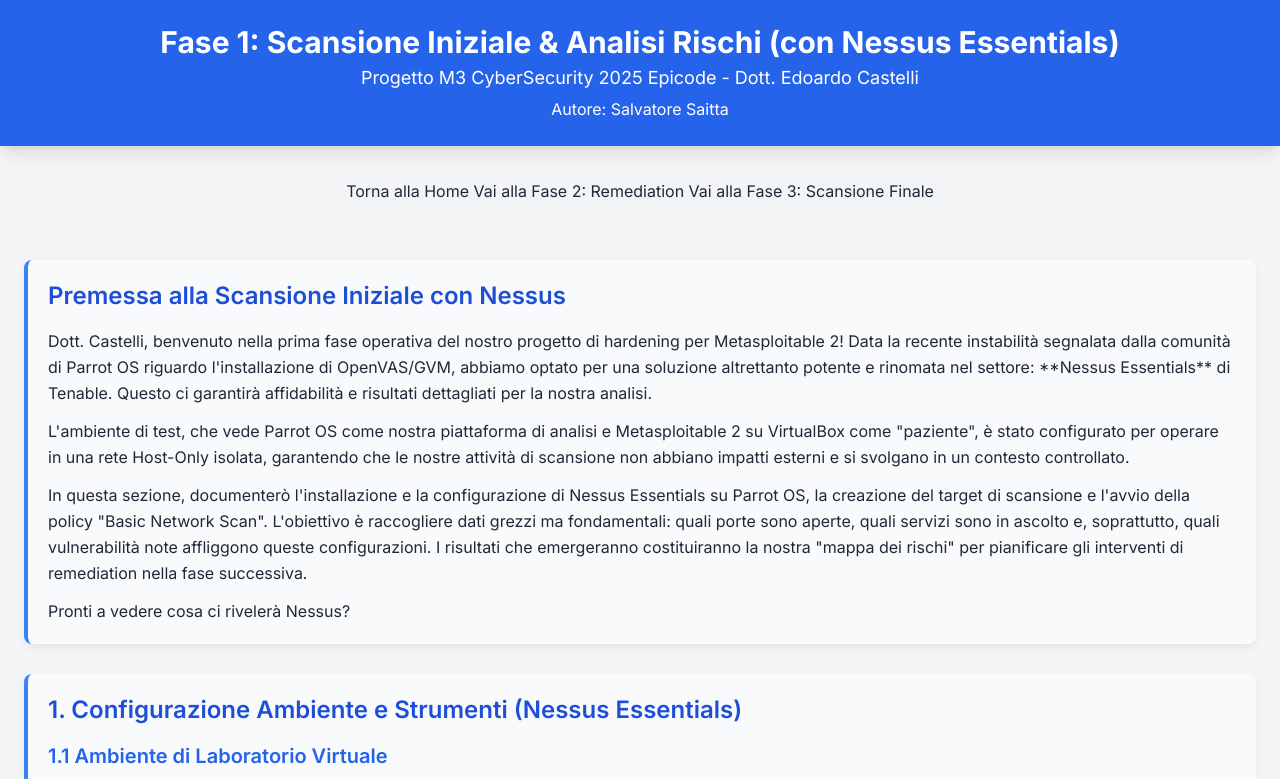
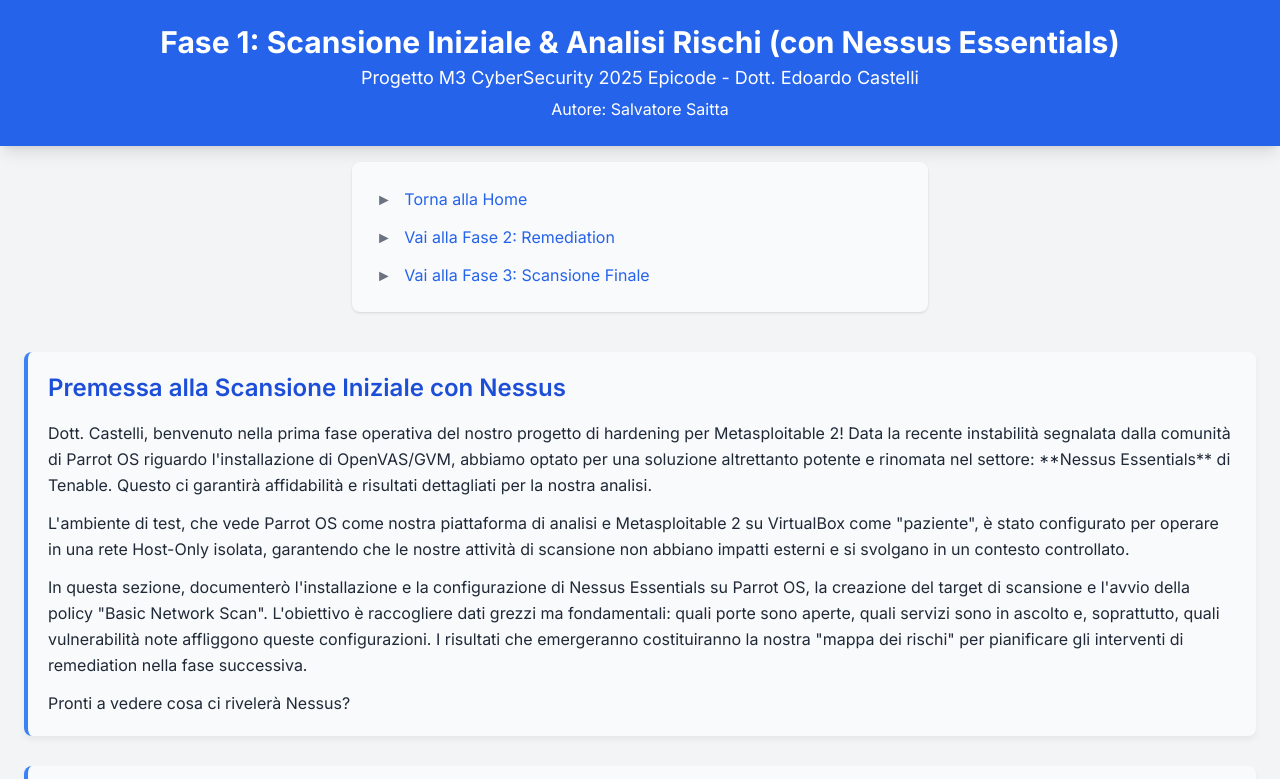
Before and after one commit to webengineerxy/cspt0125itM3, a plain HTML site: page scansione_iniziale.html in a window 1280 px wide. Shown: the top 779 px of the page. Drawn offline with nearby package versions, Linux system fonts and the light colour scheme.

Commit message:
Update scansione_iniziale.html

```diff
--- a/scansione_iniziale.html
+++ b/scansione_iniziale.html
@@ -77,11 +77,28 @@
         </div>
     </header>
 
-    <nav class="container mx-auto p-4 my-4 text-center">
-        <a href="index.html" class="nav-button">Torna alla Home</a>
-        <a href="remediation.html" class="nav-button">Vai alla Fase 2: Remediation</a>
-        <a href="scansione_finale.html" class="nav-button">Vai alla Fase 3: Scansione Finale</a>
-    </nav>
+<nav class="max-w-xl mx-auto my-4 bg-gray-50 p-6 rounded-lg shadow">
+    <ul class="list-none space-y-3">
+        <li>
+            <span class="text-gray-500 mr-2">►</span>
+            <a href="index.html" class="text-blue-600 hover:text-blue-800 hover:underline font-medium">
+                Torna alla Home
+            </a>
+        </li>
+        <li>
+            <span class="text-gray-500 mr-2">►</span>
+            <a href="remediation.html" class="text-blue-600 hover:text-blue-800 hover:underline font-medium">
+                Vai alla Fase 2: Remediation
+            </a>
+        </li>
+        <li>
+            <span class="text-gray-500 mr-2">►</span>
+            <a href="scansione_finale.html" class="text-blue-600 hover:text-blue-800 hover:underline font-medium">
+                Vai alla Fase 3: Scansione Finale
+            </a>
+        </li>
+    </ul>
+</nav>
 
     <main class="container mx-auto p-6">
 
```
